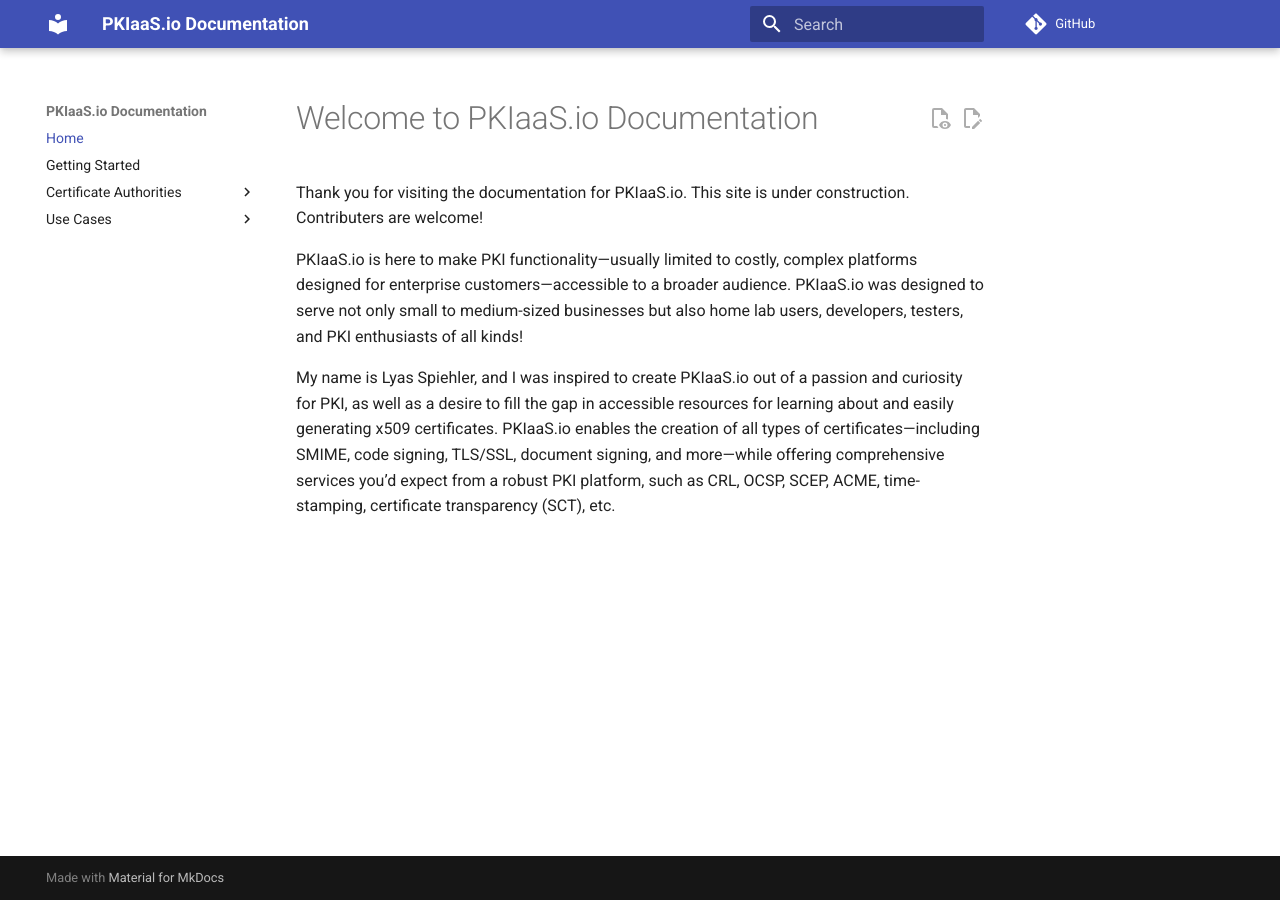
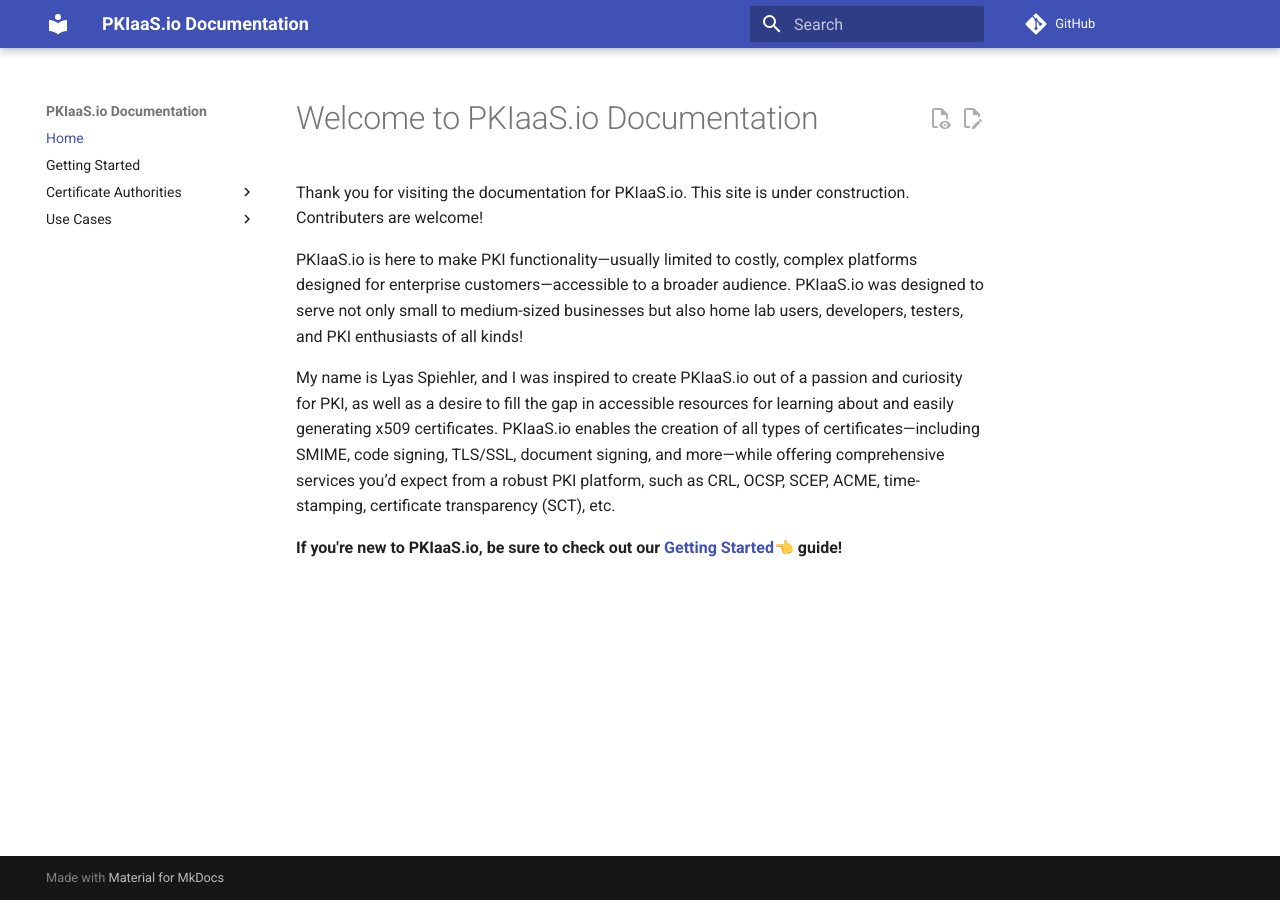
Before and after one commit to lspiehler/pkiaas-docs, an MkDocs documentation site: the page built from docs/index.md, in a window 1280 px wide. Built offline with MkDocs 1.6.1 and Material for MkDocs 9.7.7, drawn with Linux system fonts in a browser that asks for light colours; comment, search, counter and statistics services are not loaded.

Commit message:
add link to the getting started guide

```diff
--- a/docs/index.md
+++ b/docs/index.md
@@ -6,6 +6,7 @@
 
 My name is Lyas Spiehler, and I was inspired to create PKIaaS.io out of a passion and curiosity for PKI, as well as a desire to fill the gap in accessible resources for learning about and easily generating x509 certificates. PKIaaS.io enables the creation of all types of certificates—including SMIME, code signing, TLS/SSL, document signing, and more—while offering comprehensive services you’d expect from a robust PKI platform, such as CRL, OCSP, SCEP, ACME, time-stamping, certificate transparency (SCT), etc.
 
+**If you're new to PKIaaS.io, be sure to check out our [Getting Started](/getting-started/)👈 guide!**
 <!-- ## Commands
 
 * `mkdocs new [dir-name]` - Create a new project.
```
